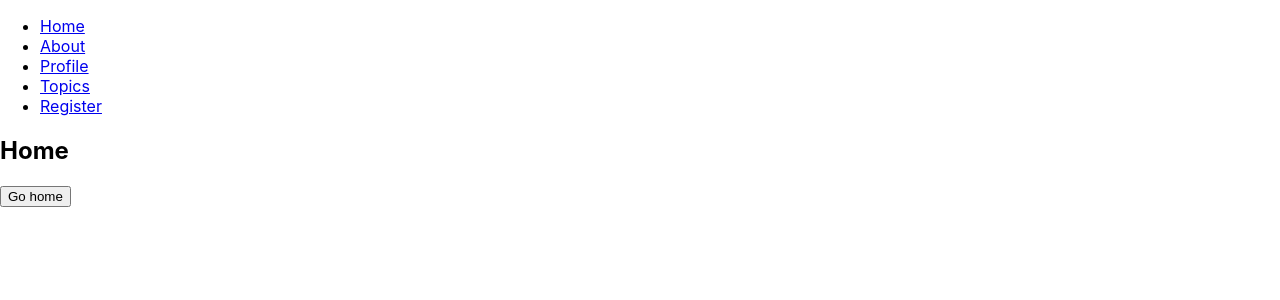
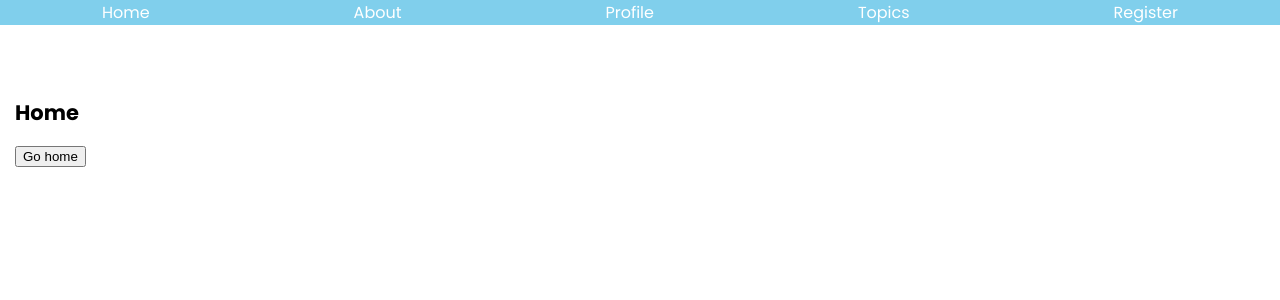
Before and after one commit to SalvadorSC/REACT-tunaIn-front, a React (Create React App) app: page / in a window 1280 px wide. Shown: the top 300 px of the page. Built offline with nearby package versions, Linux system fonts and the light colour scheme.

Commit message:
Mejora del css para que no dañe a los ojos, pequeño cambio en la estructura de App.js principal

```diff
--- a/src/App.css
+++ b/src/App.css
@@ -1,38 +1,34 @@
+@import url("https://fonts.googleapis.com/css2?family=Poppins:ital,wght@0,100;0,200;0,300;0,400;0,500;0,600;0,700;0,800;0,900;1,100;1,200;1,300;1,400;1,500;1,600;1,700;1,800;1,900&display=swap");
+body {
+  margin: 0;
+  font-family: "Poppins", Arial, sans-serif !important;
+  font-size: 14px;
+}
 .App {
   text-align: center;
 }
 
-.App-logo {
-  height: 40vmin;
-  pointer-events: none;
-}
-
-@media (prefers-reduced-motion: no-preference) {
-  .App-logo {
-    animation: App-logo-spin infinite 20s linear;
-  }
-}
-
-.App-header {
-  background-color: #80cfec;
-  min-height: 100vh;
-  display: flex;
-  flex-direction: column;
-  align-items: center;
-  justify-content: center;
-  font-size: calc(10px + 2vmin);
+.navbar {
+  min-height: 10vh;
+  font-size: calc(8px + 1vmin);
   color: #1d213c;
 }
 
-.App-link {
-  color: #61dafb;
+.navbar ul {
+  display: flex;
+  align-items: center;
+  justify-content: space-around;
+  list-style-type: none;
+  margin:0;
+  background-color: #80cfec;
+  padding: 0;
 }
 
-@keyframes App-logo-spin {
-  from {
-    transform: rotate(0deg);
-  }
-  to {
-    transform: rotate(360deg);
-  }
+.navbar a {
+  color: white;
+  text-decoration: none;
 }
+
+.main{
+  margin: 0 15px;
+}
--- a/src/App.js
+++ b/src/App.js
@@ -1,4 +1,5 @@
 import React from "react";
+import './App.css';
 import {
   BrowserRouter as Router,
   Switch,
@@ -24,7 +25,7 @@
 export default function App() {
   return (
     <Router>
-      <div>
+      <div className="navbar">
         <ul>
           <li>
             <Link to="/">Home</Link>
@@ -42,7 +43,8 @@
             <Link to="/register">Register</Link>
           </li>
         </ul>
-
+      </div>
+      <div className="main">
         <Switch>
           <Route path="/about">
             <About />
@@ -62,6 +64,8 @@
         </Switch>
         <HomeButton />
       </div>
+
+
     </Router>
   );
 }
```
Also changed, not shown: src/register.js (+2 -6 lines).
